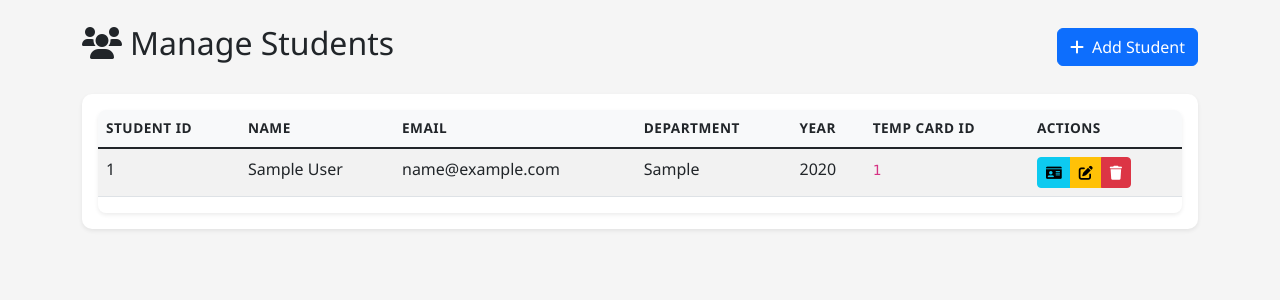
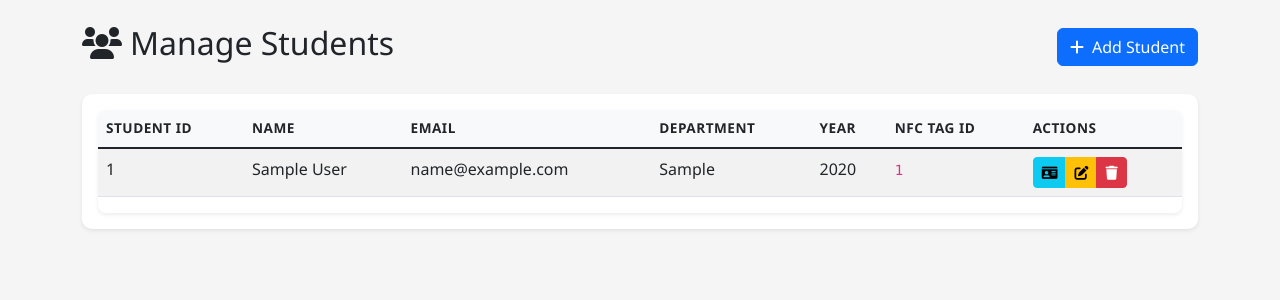
Before and after one commit to SekharPatel/Attendance-system, a Flask app: page /admin/students in a window 1280 px wide. Shown: the part 62-362 px from the top of the page. Run offline with Flask 3, Linux system fonts and the light colour scheme; a user stored in the database is signed in; tables that the repository leaves empty hold one stand-in row (values such as "Sample post"); some libraries are stand-ins or nearby versions.

Commit message:
Refactor attendance system to use NFC Tag IDs instead of temporary card IDs; update related API endpoints, templates, and remove obsolete files.

```diff
--- a/app/models/student.py
+++ b/app/models/student.py
@@ -15,7 +15,6 @@ class Student(db.Model):
     department = db.Column(db.String(100))
     year = db.Column(db.Integer)
     nfc_tag_id = db.Column(db.String(100), unique=True)
-    temp_card_id = db.Column(db.String(100), unique=True)
     created_at = db.Column(db.DateTime, default=datetime.utcnow)
 
     # Relationships
@@ -27,9 +26,11 @@ class Student(db.Model):
     def full_name(self):
         return f"{self.first_name} {self.last_name}"
 
-    def generate_temp_card_id(self):
-        self.temp_card_id = str(uuid.uuid4())[:8].upper()
-        return self.temp_card_id
+    def generate_nfc_tag_id(self):
+        """Generates a unique NFC Tag ID."""
+        if not self.nfc_tag_id:
+            self.nfc_tag_id = str(uuid.uuid4())[:8].upper()
+        return self.nfc_tag_id
 
     def __repr__(self):
         return f'<Student {self.student_id}: {self.full_name}>'
--- a/app/routes/admin.py
+++ b/app/routes/admin.py
@@ -65,14 +65,14 @@ def attendance_records():
     records = attendance_query.paginate(page=page, per_page=per_page, error_out=False)
     return render_template('attendance_records.html', records=records)
 
-@admin.route('/temp-card/<int:student_id>')
-def generate_temp_card(student_id):
+@admin.route('/id-card/<int:student_id>')
+def generate_id_card(student_id):
     student = Student.query.get_or_404(student_id)
-    if not student.temp_card_id:
-        student.generate_temp_card_id()
+    if not student.nfc_tag_id:
+        student.generate_nfc_tag_id()
         db.session.commit()
 
-    qr_data = f"TEMP_CARD:{student.temp_card_id}:{student.student_id}"
+    qr_data = f"NFC_CARD:{student.nfc_tag_id}:{student.student_id}"
     qr = qrcode.QRCode(version=1, box_size=10, border=5)
     qr.add_data(qr_data)
     qr.make(fit=True)
@@ -82,4 +82,4 @@ def generate_temp_card(student_id):
     img.save(buffer)
     img_str = base64.b64encode(buffer.getvalue()).decode()
 
-    return render_template('temp_id_card.html', student=student, qr_code=img_str)
+    return render_template('id_card.html', student=student, qr_code=img_str)
--- a/app/templates/manage_students.html
+++ b/app/templates/manage_students.html
@@ -21,7 +21,7 @@
                         <th>Email</th>
                         <th>Department</th>
                         <th>Year</th>
-                        <th>Temp Card ID</th>
+                        <th>NFC Tag ID</th>
                         <th>Actions</th>
                     </tr>
                 </thead>
@@ -34,11 +34,11 @@
                         <td>{{ student.department or 'N/A' }}</td>
                         <td>{{ student.year or 'N/A' }}</td>
                         <td>
-                            <code>{{ student.temp_card_id or 'Not Generated' }}</code>
+                            <code>{{ student.nfc_tag_id or 'Not Generated' }}</code>
                         </td>
                         <td>
                             <div class="btn-group btn-group-sm">
-                                <a href="{{ url_for('admin.generate_temp_card', student_id=student.id) }}"
+                                <a href="{{ url_for('admin.generate_id_card', student_id=student.id) }}"
                                    class="btn btn-info" target="_blank">
                                     <i class="fas fa-id-card"></i>
                                 </a>
@@ -57,6 +57,7 @@
         </div>
     </div>
 </div>
+
 
 <!-- Add Student Modal -->
 <div class="modal fade" id="addStudentModal" tabindex="-1">
```
Also changed, not shown: app/routes/api.py (+29 -25 lines), app/templates/id_card.html (renamed from app/templates/temp_id_card.html, +7 -7 lines), README.md.
